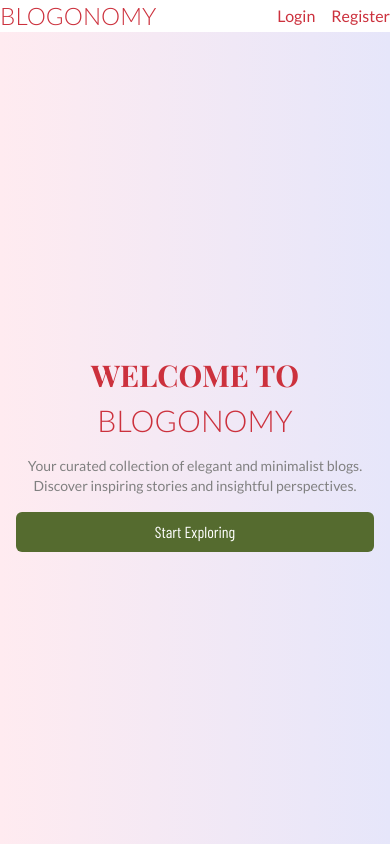
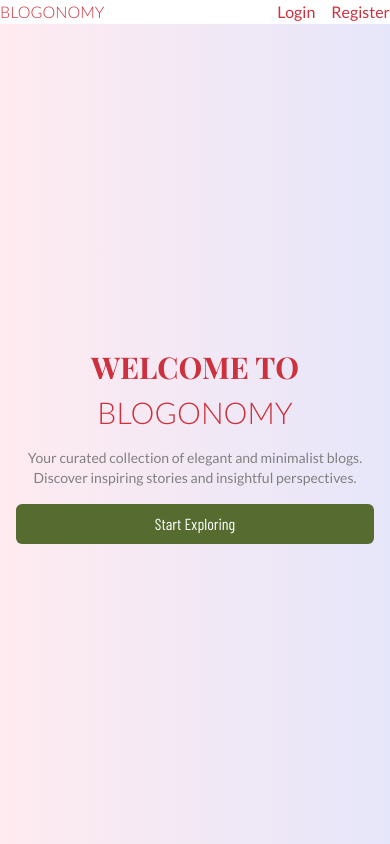
Before and after one commit to NKumar1612/blogonomy, a React (Vite) app in the folder frontend/: page / in a window 390 px wide. Shown: the top 844 px of the page. Built offline with nearby package versions, Linux system fonts and the light colour scheme; no server answers; a web font is replaced by a local one.

Commit message:
logo edit for mobile/laptop.

```diff
--- a/frontend/src/component/Header.jsx
+++ b/frontend/src/component/Header.jsx
@@ -34,7 +34,7 @@ export const Header = () => {
 
   return (
     <header className='flex justify-between items-center lg:px-6 lg:py-4 sm:px-12 sm:py-10 bg-soft-white'>
-      <Link to="/" className='logo text-2xl font-light text-chery-red'>BLOGONOMY</Link>
+      <Link to="/" className='logo lg:text-lg sm:text-3xl font-light text-chery-red'>BLOGONOMY</Link>
       <nav className='flex space-x-4 sm:text-3xl lg:text-lg'>
         {username ? (
           <>
```
